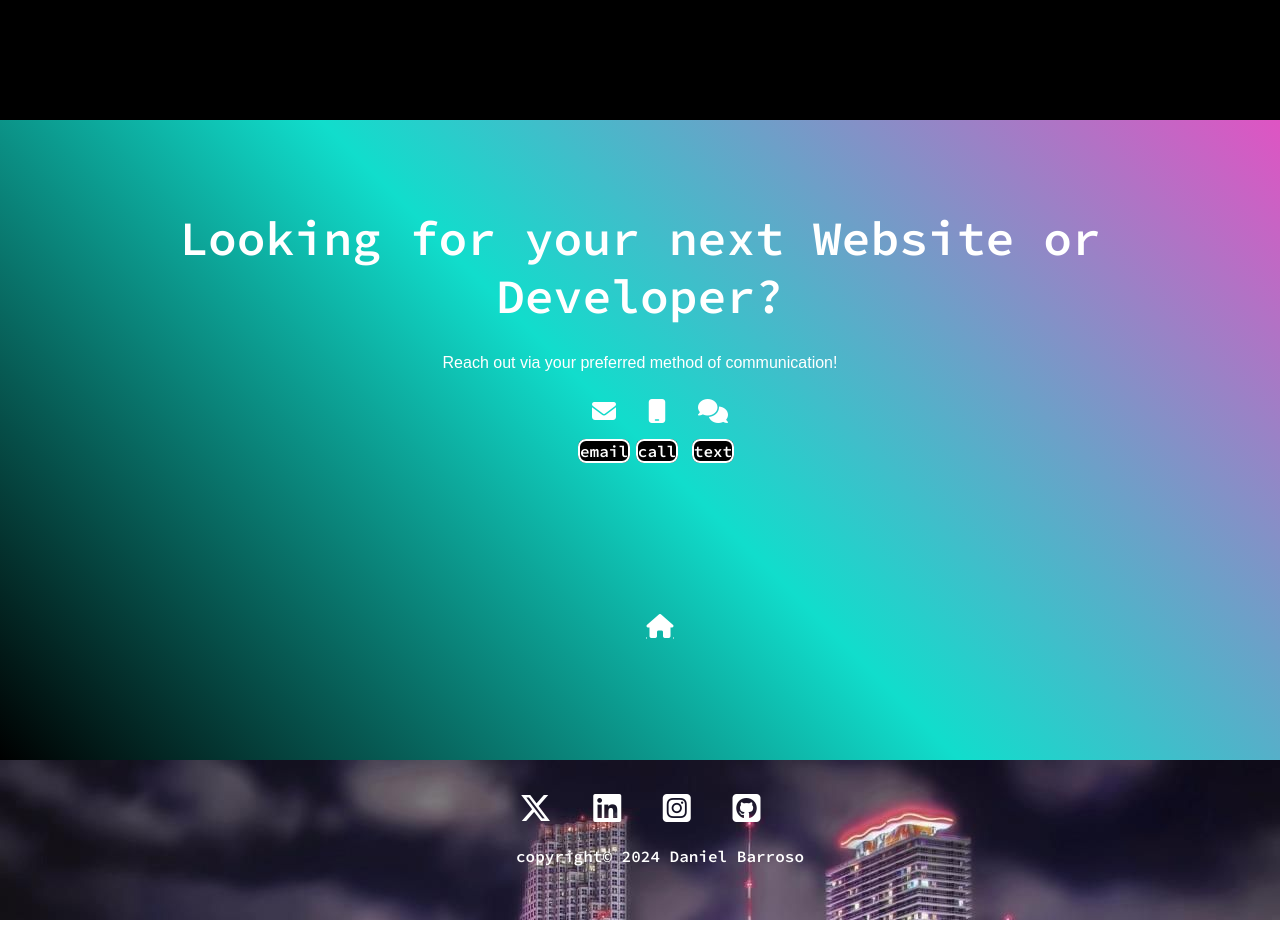
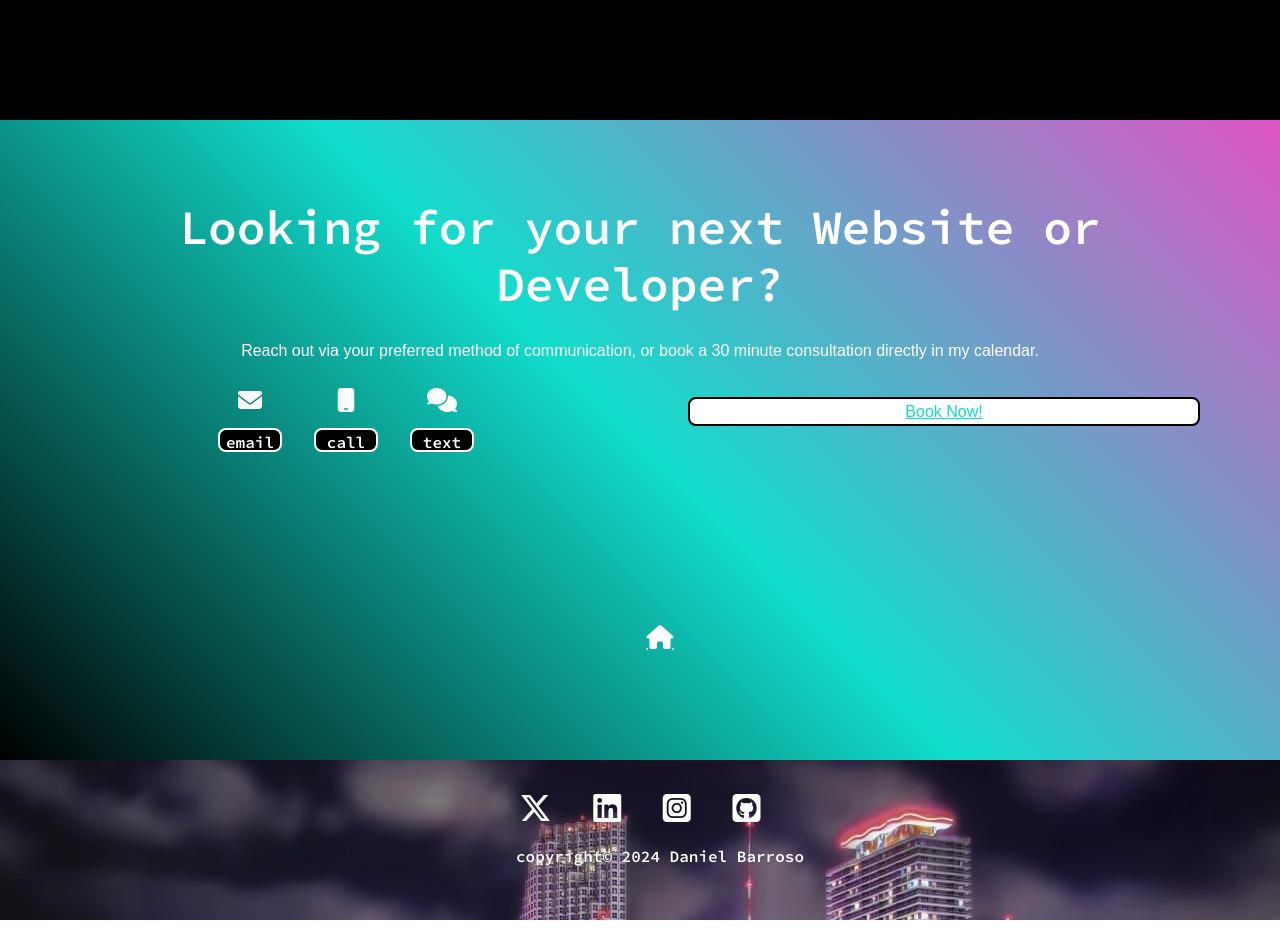
Before and after one commit to barroso2223/DannysPortfolioSite, a plain HTML site: page index.html in a window 1280 px wide. Shown: the part 3080-4016 px from the top of the page. Drawn offline with nearby package versions, Linux system fonts and the light colour scheme; a script that the page names is missing.

Commit message:
updated 253pm 73124

```diff
--- a/index.html
+++ b/index.html
@@ -154,13 +154,21 @@
 					<header class="major">
 						<h2>Looking for your next Website or Developer?</h2>
 					</header>
-					<p>Reach out via your preferred method of communication!</p>
+					<p>Reach out via your preferred method of communication, or book a 30 minute consultation directly in my calendar.</p>
+					<div class="contactLinks">
 						<div class="contactGrid">
 							<ul class="actions special contactContainer">
 								<li><i class="fa fa-envelope fa-4x faIcon"></i><a href="mailto:danny.develops@gmail.com" class="button wide buttons">email</a></li>
 								<li><i class="fa fa-mobile fa-4x faIcon"></i><a href="tel:7868739593" class="button wide buttons">call</a></li>
 								<li><i class="fa fa-comments fa-4x faIcon"></i><a href="sms:7868739593" class="button wide buttons">text</a></li>
 							</ul>
+						</div>
+						<div class="calendar">
+							<!-- Calendly inline widget begin -->
+							 <a href="https://calendly.com/dannydevelops82/consultation?primary_color=67d9c5"><span>Book Now!</span></a>
+							 <div class="calendly-inline-widget" data-url="https://calendly.com/dannydevelops82/consultation?primary_color=67d9c5"></div>
+							 <script type="text/javascript" src="https://assets.calendly.com/assets/external/widget.js" async></script> <!-- Calendly inline widget end -->
+						</div>
 					</div>
 				</div>
 				<ul class="actions special">
--- a/main.css
+++ b/main.css
@@ -621,7 +621,7 @@ ul {
 		background: linear-gradient(45deg, black, var(--clrThemeTeal), var(--clrThemePink));
 		min-height: 80dvh;
 		width: 100dvw;
-		padding: 2rem 2rem;
+		padding: .5rem 2rem;
 		display: grid;
 		text-align: center;
 		place-items: center;
@@ -654,9 +654,43 @@ ul {
 		text-align: center;
 	}
 
+	.contactLinks {
+		display: grid;
+		grid-template-columns: repeat(auto-fit, minmax(300px, 1fr));
+		place-items: center;
+	}
+
 	.contactGrid {
+		width: 300px;
 		display: flex;
-		justify-content: space-between;
+		padding-right: .5rem;
+		margin-right: 3rem;
+	}
+
+	.contactGrid .buttons {
+		width: 4rem;
+		height: 1.5rem;
+		gap: .5rem;
+	}
+
+	.contactGrid li {
+		display: flex;
+		flex-direction: column;
+		margin: 0 1rem;
+	}
+
+	.calendar {
+		width: clamp(300px, 40dvw, 600px);
+		max-height: 500px;
+		background: var(--clrMain100);
+		border: 2px solid var(--clrMain900);
+		border-radius: .5rem;
+		margin: 1rem 2rem;
+		place-items: center;
+	}
+
+	.calendar a {
+		color: var(--clrThemeTeal);
 	}
 
 	/* hambrgerMenu */
```
Lines whose indentation alone changed are shown as unchanged.
